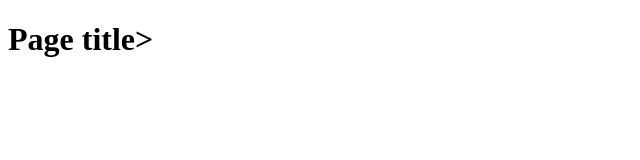
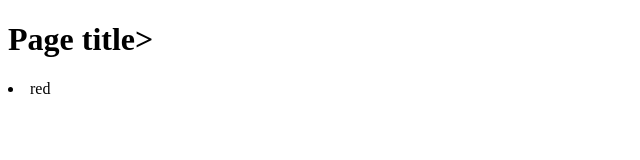
Before and after one commit to vpotiha/my-project1, a plain HTML site: page index.html in a window 1280 px wide. Shown: the full height of the page, 0-640 px from the left. Drawn offline with Linux system fonts and the light colour scheme.

Commit message:
add list of colors

```diff
--- a/index.html
+++ b/index.html
@@ -8,5 +8,8 @@
 </head>
 <body>
 <h1>Page title></h1>
+</ul>
+  <li>red</li>
+</ul>
 </body>
 </html>
```
